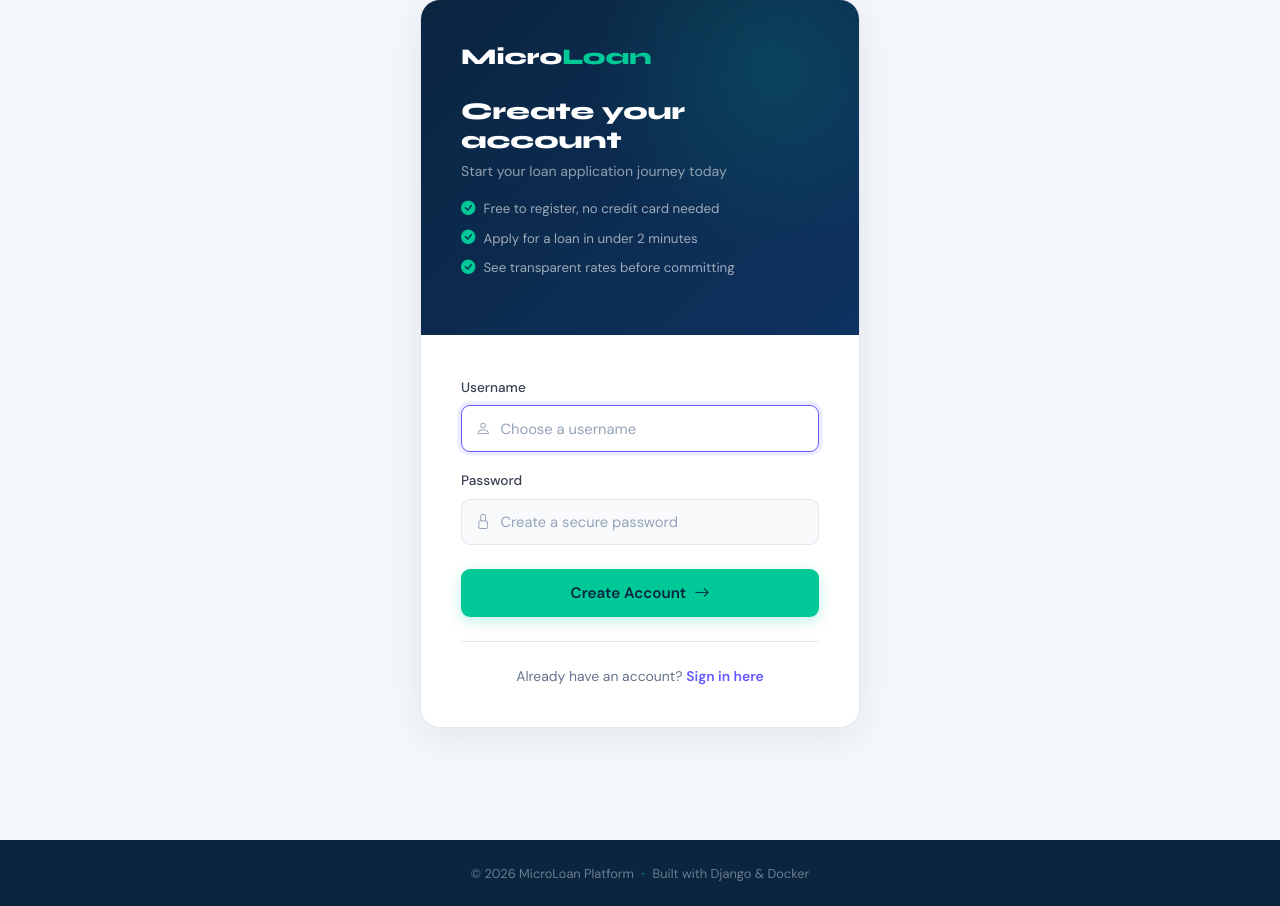
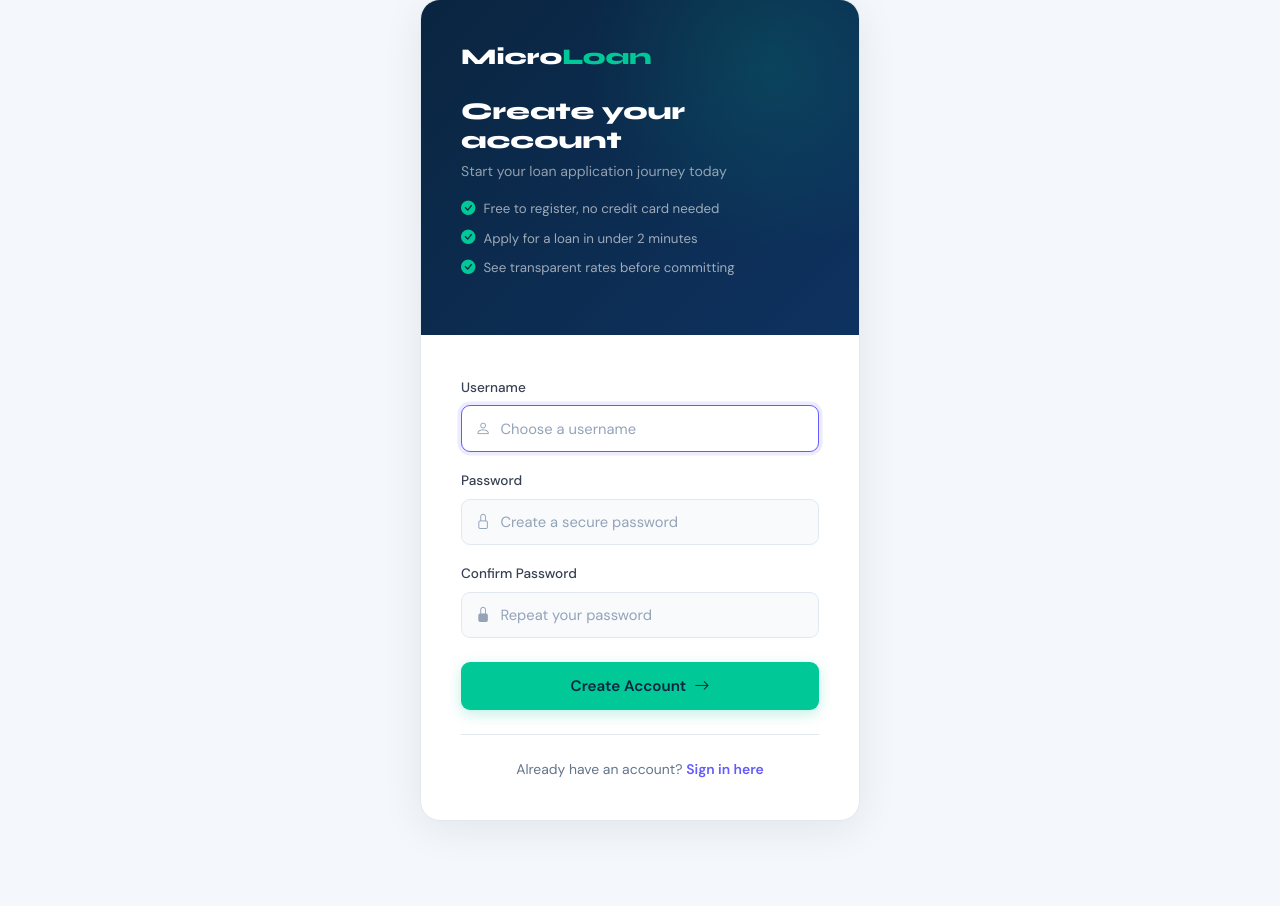
Before and after one commit to sunnatillatotsamiy/microloan-platform, a Django app: page /register/ in a window 1280 px wide. Shown: the part 171-1077 px from the top of the page. Run offline with Django 5.2, Linux system fonts and the light colour scheme.

Commit message:
fixed register form missing password2 field

```diff
--- a/templates/register.html
+++ b/templates/register.html
@@ -131,11 +131,18 @@
                         <input type="text" id="username" name="username" class="form-control" placeholder="Choose a username" autocomplete="username" required autofocus>
                     </div>
                 </div>
-                <div class="mb-4">
+                <div class="mb-3">
                     <label class="form-label" for="password">Password</label>
                     <div class="input-icon-wrap">
                         <i class="bi bi-lock"></i>
                         <input type="password" id="password" name="password" class="form-control" placeholder="Create a secure password" autocomplete="new-password" required>
+                    </div>
+                </div>
+                <div class="mb-4">
+                    <label class="form-label" for="password2">Confirm Password</label>
+                    <div class="input-icon-wrap">
+                        <i class="bi bi-lock-fill"></i>
+                        <input type="password" id="password2" name="password2" class="form-control" placeholder="Repeat your password" autocomplete="new-password" required>
                     </div>
                 </div>
                 <button type="submit" class="btn-auth">
```
